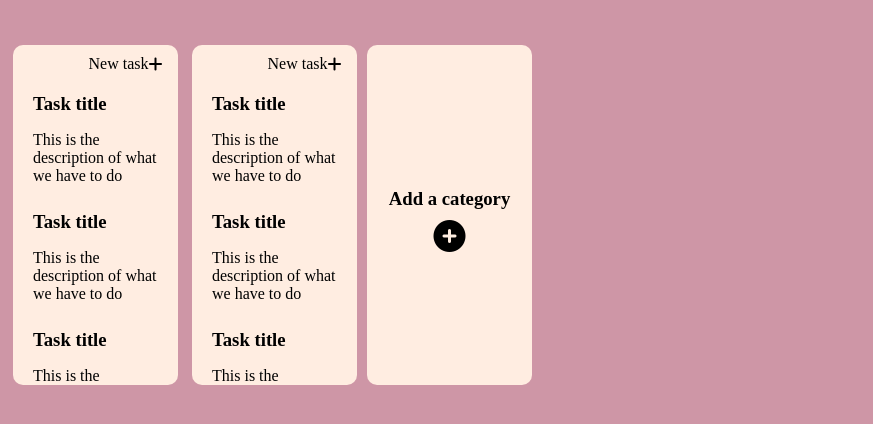
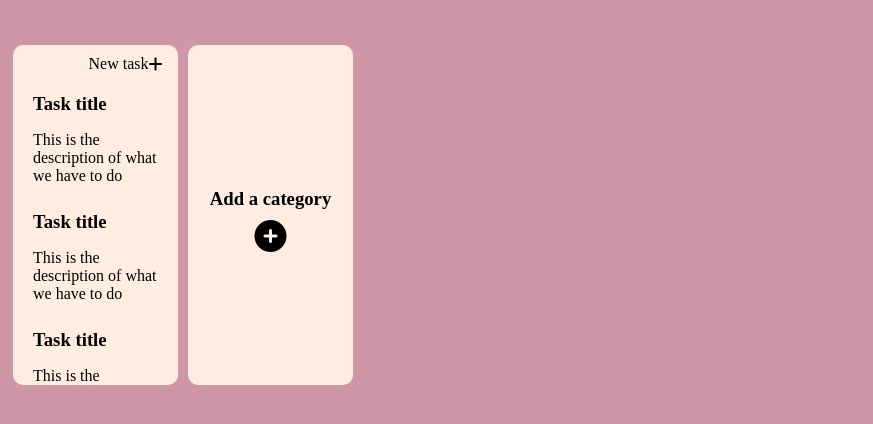
Before and after one commit to Zya04/my-todo-list, a plain HTML site: page index.html in a window 1280 px wide. Shown: the part 120-544 px from the top of the page, without its empty margins (0-873 px from the left). Drawn offline with Linux system fonts and the light colour scheme.

Commit message:
Added the "Add Category" feature

```diff
--- a/index.html
+++ b/index.html
@@ -39,24 +39,6 @@
                     <p>This is the description of what we have to do</p>
                 </div>
             </div>
-            <div class="category">
-                <div class="newTask">
-                    <p>New task</p>
-                    <i class="fa fa-plus" aria-hidden="true"></i>
-                </div>
-                <div class="task">
-                    <h3>Task title</h3>
-                    <p>This is the description of what we have to do</p>
-                </div>
-                <div class="task">
-                    <h3>Task title</h3>
-                    <p>This is the description of what we have to do</p>
-                </div>
-                <div class="task">
-                    <h3>Task title</h3>
-                    <p>This is the description of what we have to do</p>
-                </div>
-            </div>
         </div>
         <div class="category" id="addCategory">
             <h3>Add a category</h3>
--- a/script.js
+++ b/script.js
@@ -1,3 +1,12 @@
 window.onload = function() {
     var board = document.querySelector('#board');
-}
+    var model = document.querySelectorAll('#model');
+
+
+    document.querySelector('#addCategory').onclick = function() {
+        board.appendChild(model[0].cloneNode(true));
+        model = document.querySelectorAll('#model');
+        model[1].classList.remove('hidden');
+        model[1].removeAttribute("id");
+    };
+};
```
